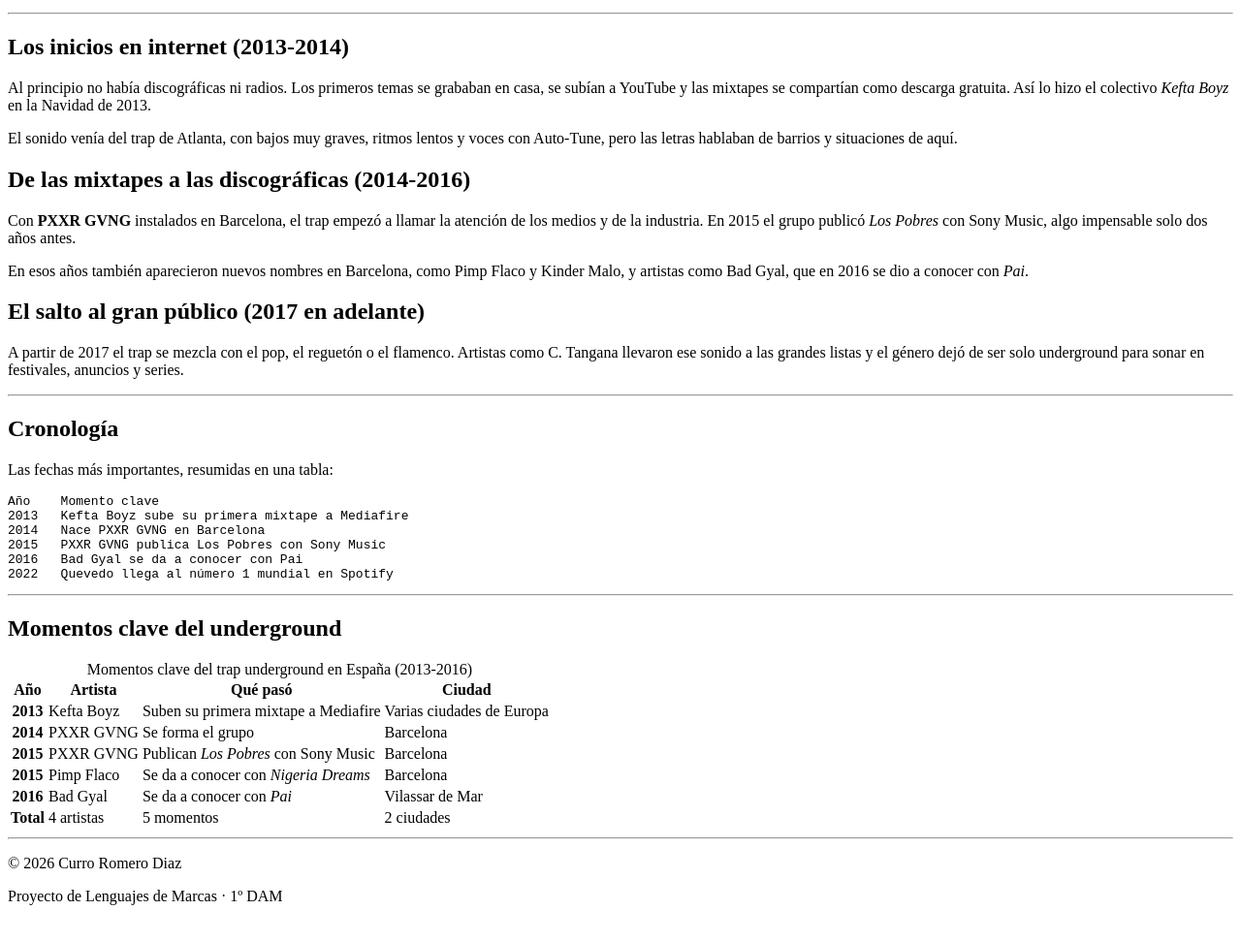
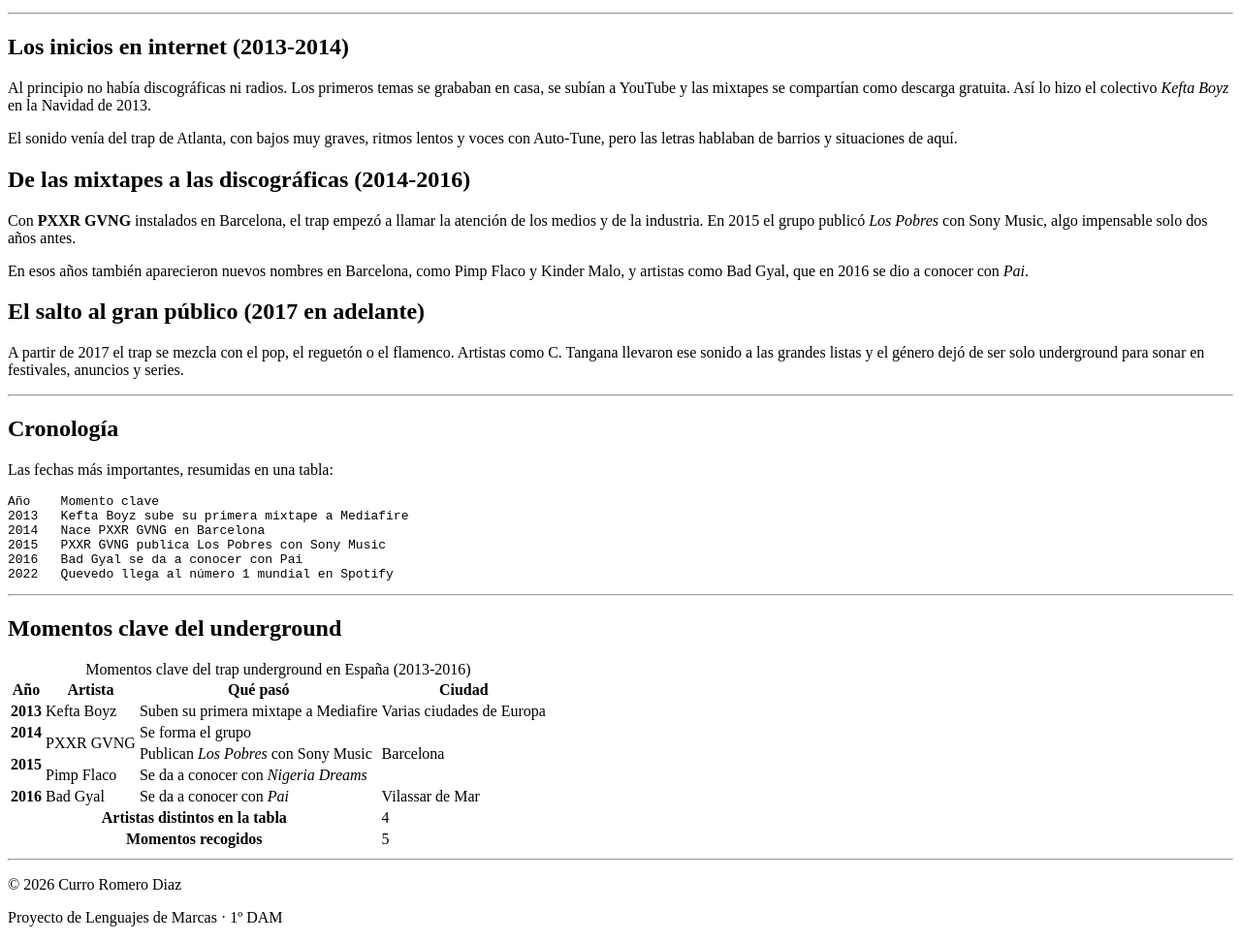
Before and after one commit to WhiteCurriX/Proyecto-Integrador-LM-2026, a plain HTML site: page proyecto/historia.html in a window 1280 px wide. Shown: the part 101-1073 px from the top of the page at 97% size. Before the commit the page ends 1051 px from the top, so only its background shows below. Drawn offline with Linux system fonts and the light colour scheme.

Commit message:
feat(historia): add rowspan and colspan to key moments table

```diff
--- a/proyecto/historia.html
+++ b/proyecto/historia.html
@@ -97,21 +97,17 @@
           </tr>
           <tr>
             <th scope="row">2014</th>
-            <td>PXXR GVNG</td>
+            <td rowspan="2">PXXR GVNG</td>
             <td>Se forma el grupo</td>
-            <td>Barcelona</td>
+            <td rowspan="3">Barcelona</td>
           </tr>
           <tr>
-            <th scope="row">2015</th>
-            <td>PXXR GVNG</td>
+            <th scope="row" rowspan="2">2015</th>
             <td>Publican <em>Los Pobres</em> con Sony Music</td>
-            <td>Barcelona</td>
           </tr>
           <tr>
-            <th scope="row">2015</th>
             <td>Pimp Flaco</td>
             <td>Se da a conocer con <em>Nigeria Dreams</em></td>
-            <td>Barcelona</td>
           </tr>
           <tr>
             <th scope="row">2016</th>
@@ -122,10 +118,12 @@
         </tbody>
         <tfoot>
           <tr>
-            <th scope="row">Total</th>
-            <td>4 artistas</td>
-            <td>5 momentos</td>
-            <td>2 ciudades</td>
+            <th scope="row" colspan="3">Artistas distintos en la tabla</th>
+            <td>4</td>
+          </tr>
+          <tr>
+            <th scope="row" colspan="3">Momentos recogidos</th>
+            <td>5</td>
           </tr>
         </tfoot>
       </table>
```
